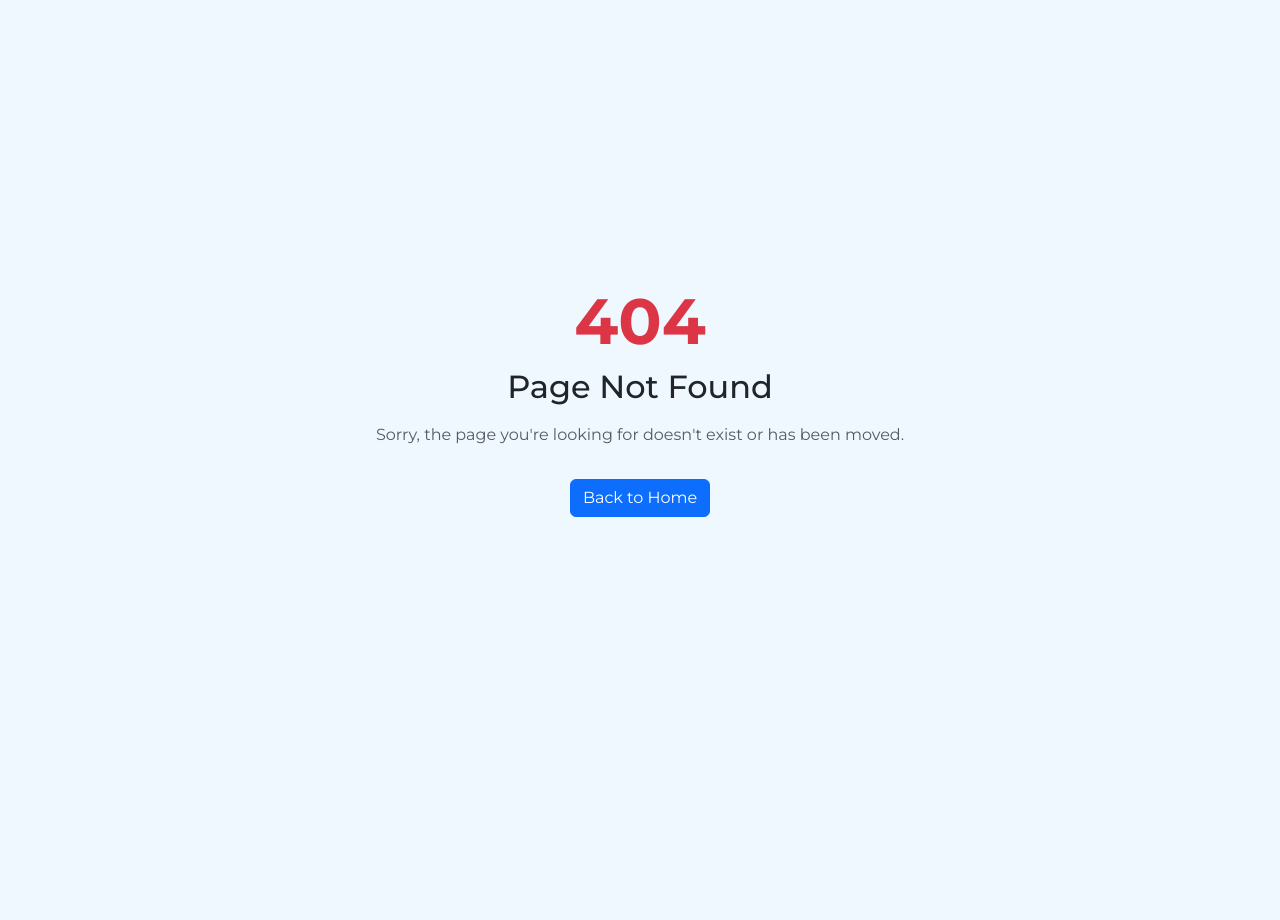
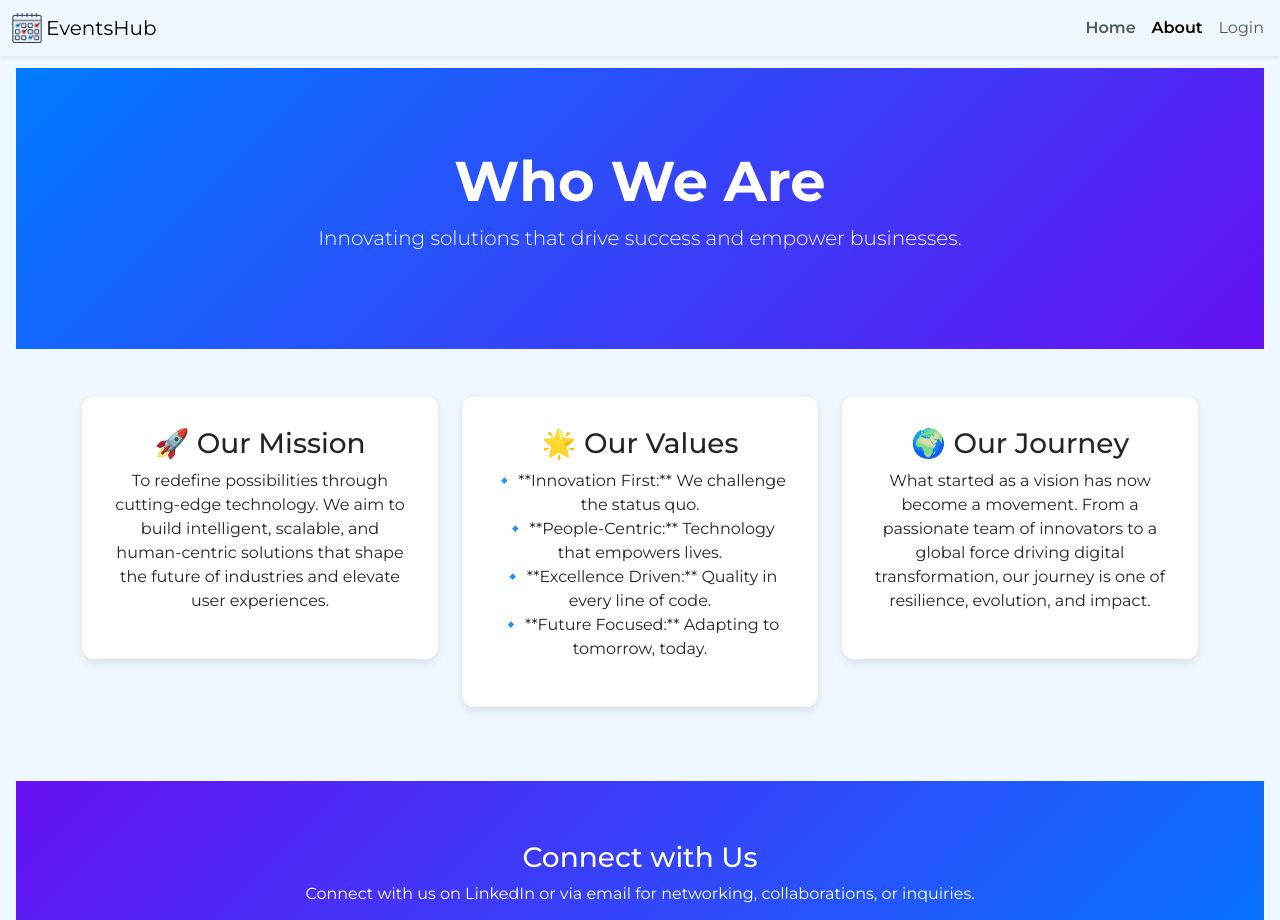
Before and after one commit to ParryApplications/Events-hub_Frontend, a React (Vite) app: page /about in a window 1280 px wide. Before the commit this address had no page. Shown: the top 920 px of the page. Before the commit the page ends 800 px from the top, so only its background shows below. Built offline with nearby package versions, Linux system fonts and the light colour scheme; a web font is replaced by a local one.

Commit message:
Added | Modified | Fixes | Refactors
Added About | Modify FAQs | Added Contribution ACK | Fixed Typed Js Quotes | Added react-text-loop for future | Refactoring

```diff
--- a/package.json
+++ b/package.json
@@ -19,6 +19,7 @@
     "react-icons": "^5.5.0",
     "react-refresh": "^0.16.0",
     "react-router-dom": "^7.1.3",
+    "react-text-loop": "^2.3.0",
     "react-toastify": "^11.0.5",
     "typed.js": "^2.1.0",
     "yup": "^1.6.1"
--- /dev/null
+++ b/src/components/About.jsx
@@ -0,0 +1,89 @@
+import React from "react";
+import { FaEnvelope, FaLinkedin } from "react-icons/fa";
+
+const About = () => {
+  return (
+    <div className="about-container">
+      {/* Hero Section */}
+      <section className="hero-section text-center text-white">
+        <div className="container">
+          <h1 className="display-4 fw-bold">Who We Are</h1>
+          <p className="lead">
+            Innovating solutions that drive success and empower businesses.
+          </p>
+        </div>
+      </section>
+
+      {/* About Content */}
+      <section className="container my-5">
+        <div className="row text-center">
+          <div className="col-lg-4 col-md-6 mb-4">
+            <div className="info-card">
+              <h3>🚀 Our Mission</h3>
+              <p>
+                To redefine possibilities through cutting-edge technology. We
+                aim to build intelligent, scalable, and human-centric solutions
+                that shape the future of industries and elevate user
+                experiences.
+              </p>
+            </div>
+          </div>
+          <div className="col-lg-4 col-md-6 mb-4">
+            <div className="info-card">
+              <h3>🌟 Our Values</h3>
+              <ul className="list-unstyled">
+                <li>🔹 **Innovation First:** We challenge the status quo.</li>
+                <li>🔹 **People-Centric:** Technology that empowers lives.</li>
+                <li>
+                  🔹 **Excellence Driven:** Quality in every line of code.
+                </li>
+                <li>🔹 **Future Focused:** Adapting to tomorrow, today.</li>
+              </ul>
+            </div>
+          </div>
+          <div className="col-lg-4 col-md-12">
+            <div className="info-card">
+              <h3>🌍 Our Journey</h3>
+              <p>
+                What started as a vision has now become a movement. From a
+                passionate team of innovators to a global force driving digital
+                transformation, our journey is one of resilience, evolution, and
+                impact.
+              </p>
+            </div>
+          </div>
+        </div>
+      </section>
+
+      {/* Contact Section with LinkedIn & Email Buttons */}
+      <section className="contact-section text-center text-white">
+        <div className="container">
+          <h3>Connect with Us</h3>
+          <p>
+            Connect with us on LinkedIn or via email for networking,
+            collaborations, or inquiries.
+          </p>
+          <div className="d-flex justify-content-center gap-3 mt-3">
+            <a
+              href="https://www.linkedin.com/in/parryapplications-paras-bhatt/"
+              target="_blank"
+              rel="noopener noreferrer"
+              className="btn btn-outline-light btn-lg d-flex align-items-center gap-2"
+            >
+              <FaLinkedin size={24} /> LinkedIn
+            </a>
+            <a
+              href="https://mail.google.com/mail/?view=cm&fs=1&tf=1&to=parryapplications@gmail.com"
+              target="_blank"
+              className="btn btn-outline-light btn-lg d-flex align-items-center gap-2"
+            >
+              <FaEnvelope size={24} /> Email
+            </a>
+          </div>
+        </div>
+      </section>
+    </div>
+  );
+};
+
+export default About;
--- a/src/components/Accordion.jsx
+++ b/src/components/Accordion.jsx
@@ -1,7 +1,7 @@
 export default function Accordion() {
   return (
     <div className="accordion mb-4" id="faq-accordion">
-      <h4 className="rounded-pill bg-primary bg-gradient text-white p-1 text-center fs-4">
+      <h4 className="rounded-pill faq-accordion-style text-white p-1 text-center fs-4">
         FAQs
       </h4>
       <div className="accordion-item">
--- a/src/components/AddEditEventForm.jsx
+++ b/src/components/AddEditEventForm.jsx
@@ -126,26 +126,28 @@ export default function AddEditEventForm() {
       };
       // console.log(reqBody);
       const response = await updateEvent(reqBody);
-      if (response) {
+      if (!response) {
+        showToast("Event update failed. Please try again later.", ERROR);
+      } else {
         showToast(
           `${reqBody?.eventName} event has been updated successfully.`,
           SUCCESS
         );
         formik.resetForm();
         navigate("/");
-      } else {
-        showToast("Event update failed. Please try again later.", ERROR);
       }
     } else {
       values.postedByUserId = userDetails.userId;
       values.postedByFullName = userDetails.fullName;
       const response = await postNewEvent(values);
-      if (response) {
-        showToast(`${reqBody?.eventName} event successfully added.`, SUCCESS);
+      console.log(!response);
+      if (!response) {
+        showToast("Failed to add event. Please try again later.", ERROR);
+      } else {
+        console.log("Else block running");
+        showToast(`${values?.eventName} event successfully added.`, SUCCESS);
         formik.resetForm();
         navigate("/");
-      } else {
-        showToast("Failed to add event. Please try again later.", ERROR);
       }
     }
   };
--- a/src/components/EventCard.jsx
+++ b/src/components/EventCard.jsx
@@ -1,4 +1,4 @@
-import { useEffect, useRef, useState } from "react";
+import { useRef, useState } from "react";
 import {
   deleteEventByEventId,
   updateVerificationOfAnEvent_ADMIN,
@@ -13,6 +13,7 @@ import {
   showToast,
   SUCCESS,
 } from "../utility/CommonUtility";
+import profileImg from "../assets/neutral-profile-img.png";
 import { useAuth } from "./AuthContext";
 import { useNavigate } from "react-router-dom";
 import ContextMenu from "./ContextMenu";
@@ -21,7 +22,7 @@ import ConfirmationDialog from "./ConfirmationDialog";
 
 import { MdLocationOn, MdMoreVert } from "react-icons/md";
 import { BiBell, BiBellOff } from "react-icons/bi";
-import { RiShareForwardLine } from "react-icons/ri";
+import { RiShareForwardLine, RiUserHeartFill } from "react-icons/ri";
 
 export default function EventCard({
   event,
@@ -33,6 +34,7 @@ export default function EventCard({
   const { userDetails, isAuthenticated } = useAuth();
   const [isDialogOpen, setIsDialogOpen] = useState(false);
   let isEditIconClicked = useRef(false);
+  const [showUserContri, setShowUserContri] = useState(false); //Works on hover only
 
   const [contextMenu, setContextMenu] = useState({
     visible: false,
@@ -202,11 +204,20 @@ export default function EventCard({
             {event.description}
           </p>
 
-          {/* <p className="text-end custom-responsive-normal-text card-text">
-            Posted On {convertDateIntoReadableFormat(event.postedOn)}, By{" "}
-            {event.postedByFullName}
-          </p> */}
-          <div className="align-self-end d-flex align-items-center justify-content-center gap-3">
+          <div className="d-flex align-items-center justify-content-between">
+            <div>
+              <RiUserHeartFill
+                size={20}
+                onMouseEnter={() => {
+                  setShowUserContri((prevStatus) => !prevStatus);
+                }}
+                onMouseLeave={() => {
+                  setShowUserContri((prevStatus) => !prevStatus);
+                }}
+              />
+            </div>
+
+            <div className="d-flex gap-3">
               <RiShareForwardLine
                 size={24}
                 className="cursor-pointer"
@@ -227,20 +238,29 @@ export default function EventCard({
                       onClick={async () => await rsvpBellHandler(event)}
                     />
                   )}
-            {/* <FaBell size={24} />
-            <FaBellSlash size={24} />
-            <MdNotifications size={24} />
-            <MdNotificationsOff size={24} /> */}
-            {/* { {!isPastEvent(event.eventDate) && (
-              <img
-                src={event?.status ? bellOffIcon : bellOnIcon}
-                alt={event?.status ? "Bell Off" : "Bell On"}
-                className="event-card-rsvp-btn custom-responsive-normal-icon"
-                onClick={}
-              />
-            )} } */}
             </div>
           </div>
+        </div>
+        {/* <div className="d-flex justify-content-center align-items-center vh-100"> */}
+        <div className="position-relative">
+          {showUserContri && (
+            <div className="hover-message">
+              {event?.verified === true ? (
+                <>
+                  Thanks{" "}
+                  {event.postedByFullName.length > 11
+                    ? event.postedByFullName.split(" ")[0]
+                    : event.postedByFullName}
+                  , appreciate your authentic post!
+                </>
+              ) : (
+                <>Posted by {event.postedByFullName}, Not yet verified!</>
+              )}
+            </div>
+          )}
+        </div>
+
+        {/* </div> */}
       </div>
 
       {isAuthenticated &&
--- a/src/components/Home.jsx
+++ b/src/components/Home.jsx
@@ -105,15 +105,15 @@ export default function Home() {
 
   useEffect(() => {
     //Quotes:
-    const typedQuotes = new Typed("#typed-quotes-h2", {
+    const typedQuotes = new Typed("#typed-quotes-h3", {
       strings: appQuotes(),
       typeSpeed: 50,
       backSpeed: 30,
       loop: true,
-      showCursor: true,
+      showCursor: false,
       backDelay: 1500,
-      shuffle: true,
-      cursorChar: "|",
+      shuffle: false,
+      // cursorChar: "|",
       // cursorChar: "_",
     });
 
@@ -276,8 +276,13 @@ export default function Home() {
         />
       )}
 
-      <div className="fixed-height">
-        <h3 id="typed-quotes-h2" className="d-inline p-1"></h3>
+      <div className="fixed-height d-flex align-items-stat justify-content-start">
+        <div>
+          <h3 id="typed-quotes-h3" className="typed-quotes-style" />
+          <span className="typed-quotes-style">
+            <strong>_</strong>
+          </span>
+        </div>
       </div>
 
       <div className="container my-3">
@@ -343,8 +348,6 @@ export default function Home() {
               updateEvent={updateEventList}
             />
           ))}
-          <hr id="accordion-hr-start" />
-          <Accordion />
         </div>
 
         <div className="col-12 col-lg-4">
@@ -402,6 +405,9 @@ export default function Home() {
                 })}
             </div>
           </div>
+
+          <hr />
+          <Accordion />
         </div>
       </div>
     </>
--- a/src/components/Navigation.jsx
+++ b/src/components/Navigation.jsx
@@ -91,6 +91,12 @@ export default function Navigation() {
               )}
 
               <li className="nav-item" data-bs-dismiss="offcanvas">
+                <NavLink className="nav-link" to={"/about"}>
+                  About
+                </NavLink>
+              </li>
+
+              <li className="nav-item" data-bs-dismiss="offcanvas">
                 {isAuthenticated === true ? (
                   <button
                     className="nav-link"
--- a/src/components/Profile.jsx
+++ b/src/components/Profile.jsx
@@ -194,7 +194,7 @@ const ProfileContent = ({
 
         <div>
           <label htmlFor="bioFiieldId">About</label>
-          <input
+          <textarea
             id="bioFiieldId"
             disabled={true}
             className="form-control shadow-sm"
--- a/src/css/App.css
+++ b/src/css/App.css
@@ -50,11 +50,12 @@
   animation: blink 0.7s infinite; /* Optional: Blinking effect */
 }
 
-#typed-quotes-h2 {
+.typed-quotes-style {
   color: #ddd;
   background: linear-gradient(rgb(213, 229, 241), rgb(166, 208, 240));
   background-clip: text;
   -webkit-text-fill-color: transparent;
+  display: inline;
 }
 
 .custom-event-img-style {
@@ -150,3 +151,60 @@
 .autocomplete-item:hover {
   background-color: #f8f9fa;
 }
+
+.contribution-badge {
+  background: #f8f9fa; /* Light gray background */
+  border-left: 4px solid #007bff; /* Blue left border */
+  max-width: 280px;
+}
+
+.faq-accordion-style {
+  background-color: #1e3a8a;
+}
+
+/* Hero Section */
+.hero-section {
+  background: linear-gradient(135deg, #007bff, #6610f2);
+  padding: 80px 0;
+}
+
+/* Hero Section */
+.hero-section {
+  background: linear-gradient(135deg, #007bff, #6610f2);
+  padding: 80px 0;
+}
+
+/* Info Cards */
+.info-card {
+  background: #ffffff;
+  padding: 30px;
+  border-radius: 12px;
+  box-shadow: 0 4px 10px rgba(0, 0, 0, 0.1);
+  transition: transform 0.3s ease-in-out;
+}
+
+.info-card:hover {
+  transform: translateY(-5px);
+}
+
+/* Contact Section */
+.contact-section {
+  background: linear-gradient(135deg, #6610f2, #007bff);
+  padding: 60px 0;
+  margin-top: 50px;
+}
+
+/* Hover Message (Appreciate on User Contribution) */
+.hover-message {
+  position: absolute;
+  bottom: 120%;
+  left: 50%;
+  transform: translateX(-50%);
+  background-color: rgba(0, 0, 0, 0.8);
+  color: white;
+  padding: 8px 12px;
+  border-radius: 5px;
+  font-size: 14px;
+  white-space: nowrap;
+  transition: opacity 0.3s ease-in-out;
+}
--- a/src/css/media.css
+++ b/src/css/media.css
@@ -86,3 +86,17 @@
     font-size: 10px;
   }
 } */
+
+/* Responsive Design for About*/
+@media (max-width: 768px) {
+  .hero-section {
+    padding: 60px 20px;
+  }
+  .info-card {
+    padding: 20px;
+    margin: 10px 0;
+  }
+  .contact-section {
+    padding: 40px 20px;
+  }
+}
--- a/src/main.jsx
+++ b/src/main.jsx
@@ -16,6 +16,7 @@ import ScrollProvider from "./components/ScrollContext.jsx";
 import NotFound from "./components/NotFound.jsx";
 import { ToastContainer } from "react-toastify";
 import SingleEvent from "./components/SingleEvent.jsx";
+import About from "./components/About.jsx";
 
 const router = createBrowserRouter([
   {
@@ -58,6 +59,10 @@ const router = createBrowserRouter([
         path: "event/:eventId",
         element: <SingleEvent />,
       },
+      {
+        path: "/about",
+        element: <About />,
+      },
     ],
   },
   {
```
Also changed, not shown: src/assets/default-event-card-placeholder-img-2.png (deleted). Lines whose indentation alone changed are shown as unchanged.
